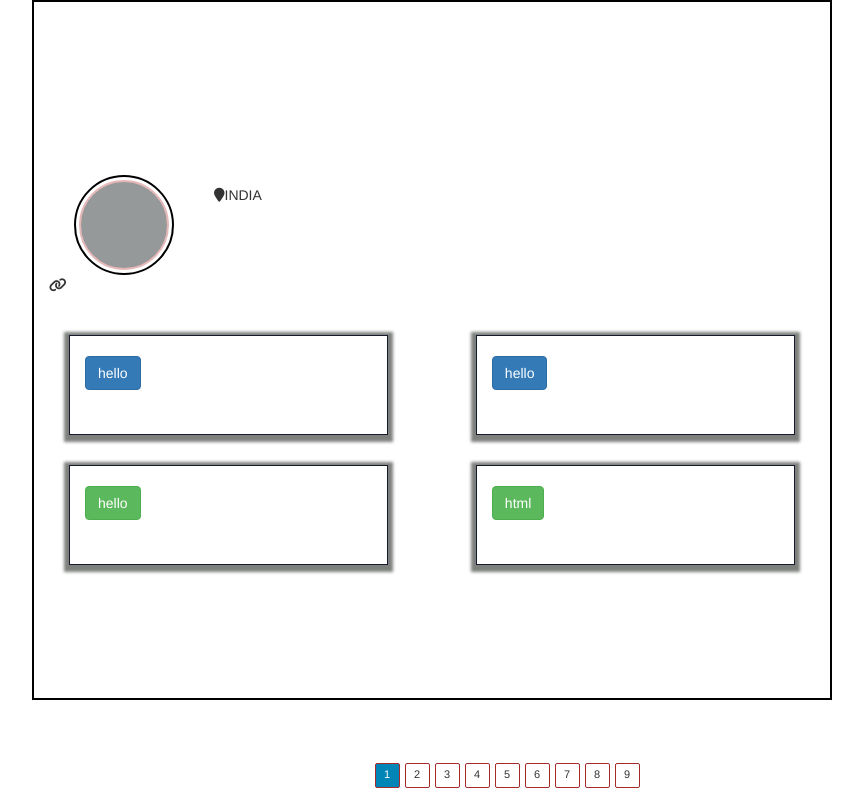
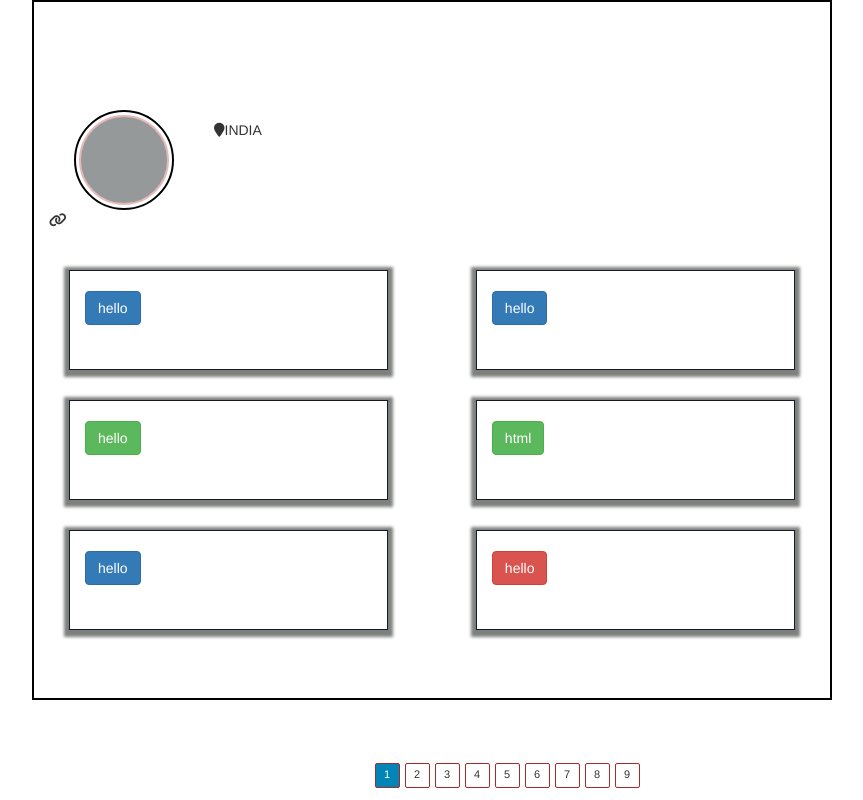
Before and after one commit to karthikarnm/fyle, a plain HTML site: page index.html in a window 1280 px wide. Shown: the whole page, without its empty margins (208-1071 px from the left). Drawn offline with nearby package versions, Linux system fonts and the light colour scheme; no server answers.

Commit message:
Update index.html

```diff
--- a/index.html
+++ b/index.html
@@ -116,7 +116,7 @@
   const paginatedList = document.getElementById("paginated-list");
   const listItems = paginatedList.querySelectorAll("li");
 
-  const paginationLimit = 4;
+  const paginationLimit = 6;
   const pageCount = 9;
   const paginationWordLimit = 6;
   const pageWordCount = 9;
```
